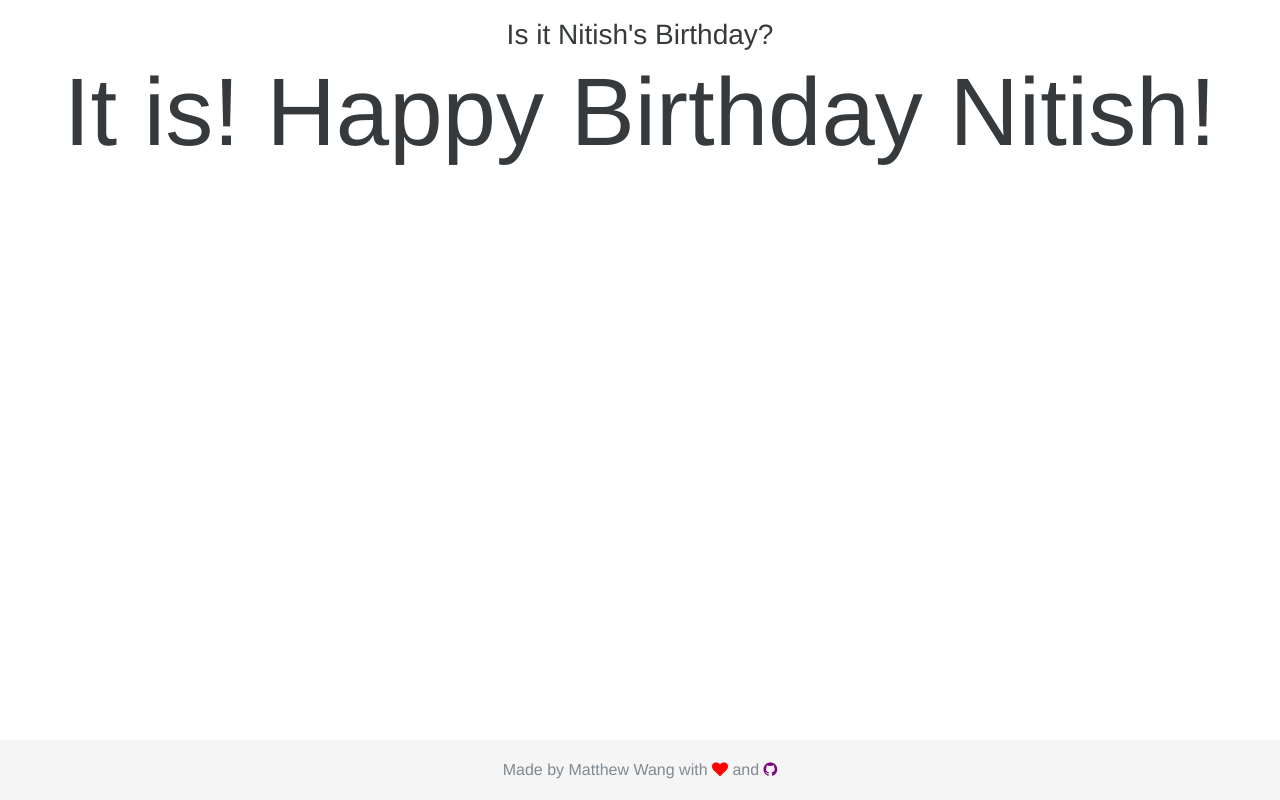
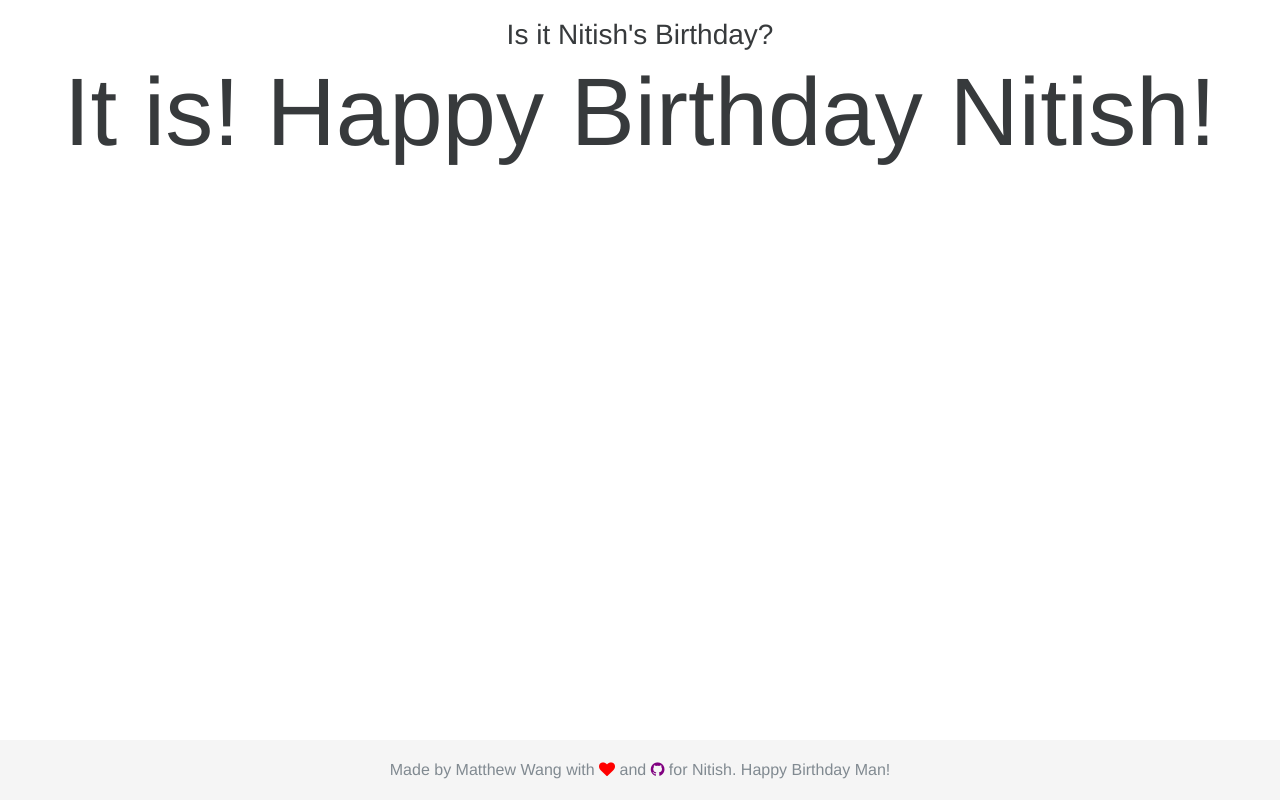
Before and after one commit to malsf21/is-it-nitishs-birthday, a plain HTML site: page index.html in a window 1280 px wide. Drawn offline with Linux system fonts and the light colour scheme.

```diff
--- a/index.html
+++ b/index.html
@@ -17,7 +17,7 @@
     </div>
     <footer class="footer">
       <div class="container">
-        <span class="text-muted">Made by Matthew Wang with <span class="fa fa-heart" style="color:red;"></span> and <a href="https://github.com/malsf21/is-it-nitishs-birthday"><span class="fa fa-github" style="color:purple;"></span></a></span>
+        <span class="text-muted">Made by Matthew Wang with <span class="fa fa-heart" style="color:red;"></span> and <a href="https://github.com/malsf21/is-it-nitishs-birthday"><span class="fa fa-github" style="color:purple;"></span></a> for Nitish. Happy Birthday Man! </span>
       </div>
     </footer>
     <script src="js/jquery.min.js"></script>
```
